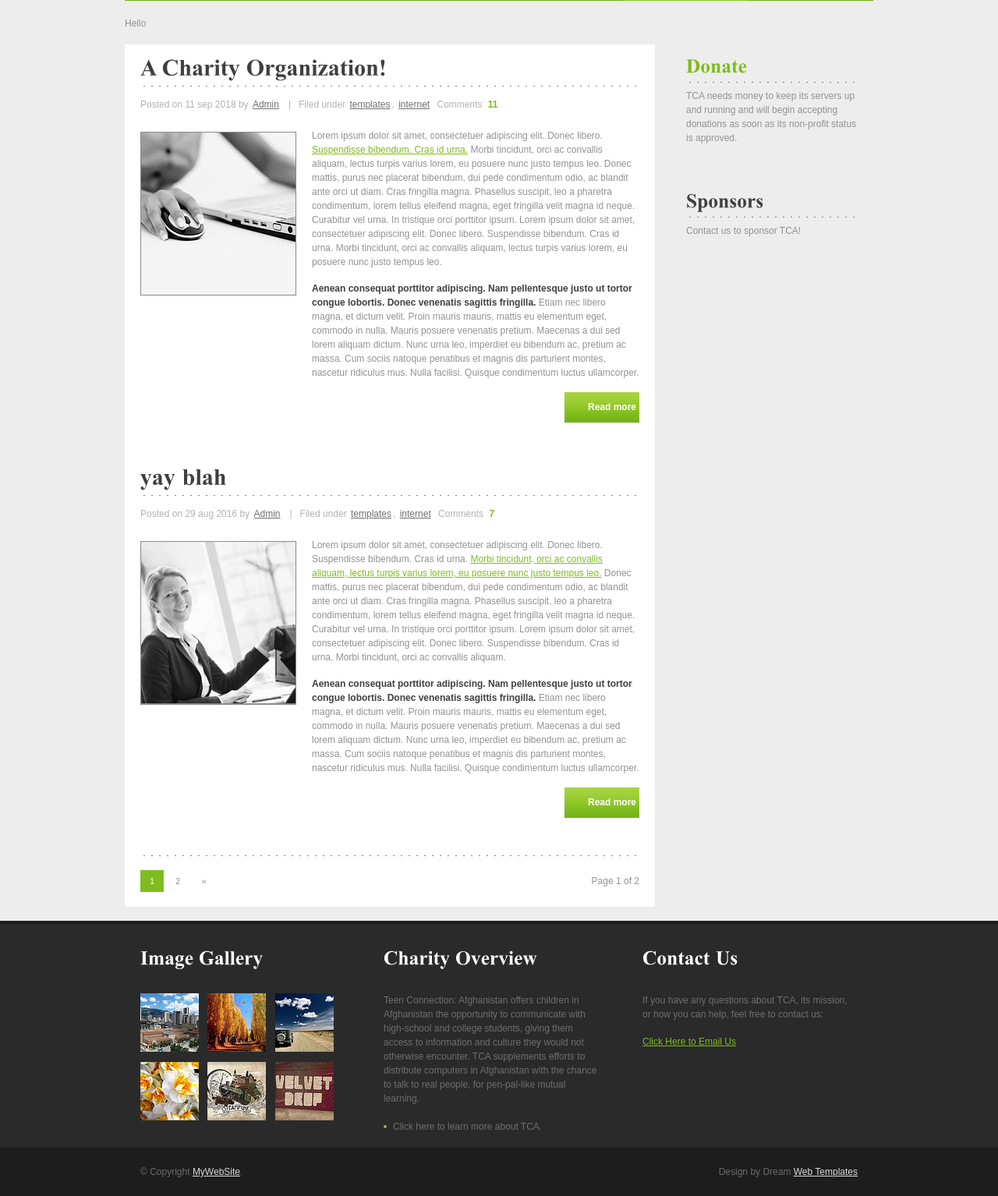
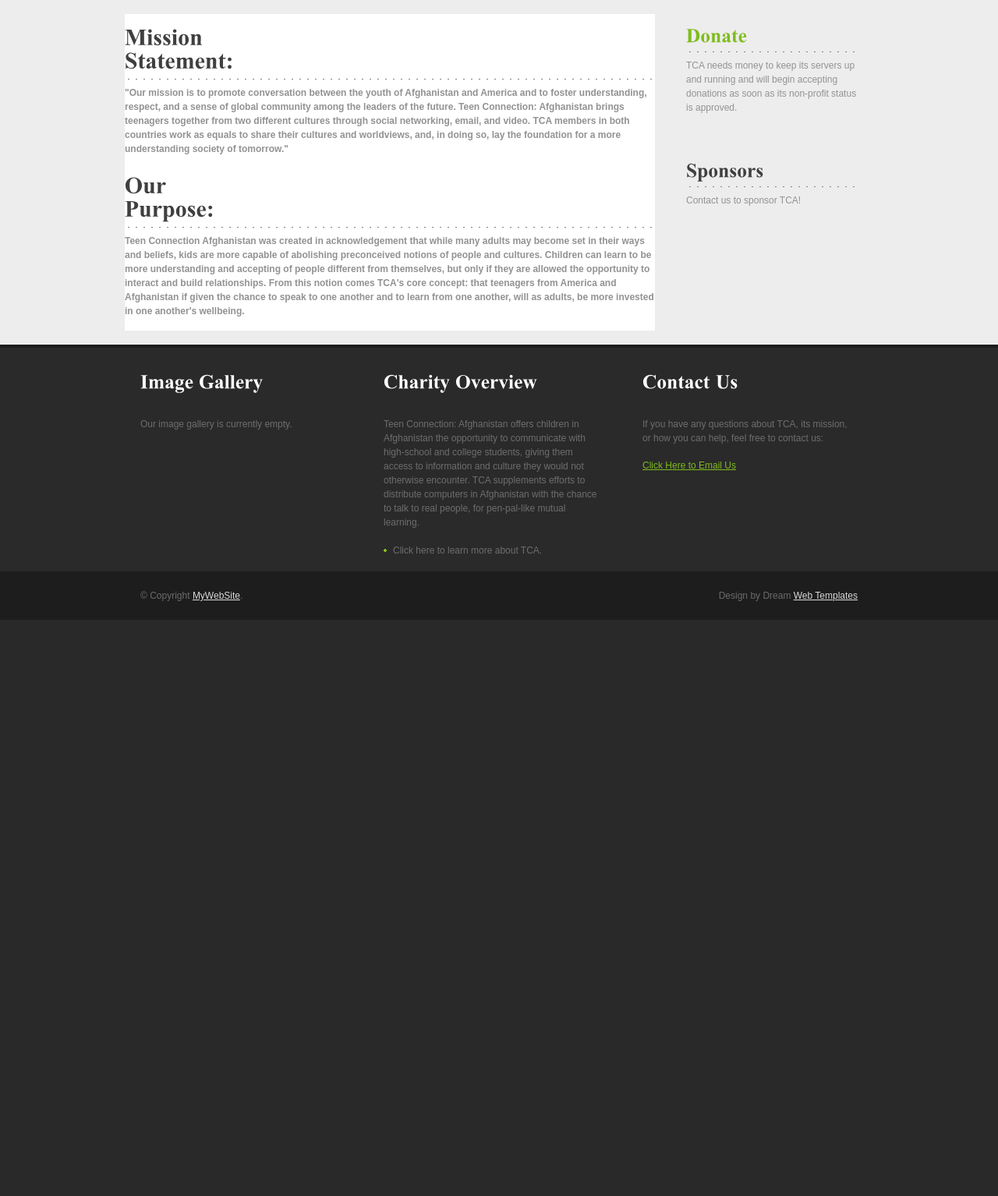
Before and after one commit to vinaymayar/TCA-Website, a PHP site: page /files/about.php in a window 1280 px wide. Shown: the part 210-1744 px from the top of the page at 78% size. After the commit the page ends 981 px from the top, so only its background shows below. Run offline with PHP 8.4, Linux system fonts and the light colour scheme.

Commit message:
updated about.php

```diff
--- a/files/about.php
+++ b/files/about.php
@@ -1,5 +1,9 @@
 <!DOCTYPE html PUBLIC "-//W3C//DTD XHTML 1.0 Transitional//EN" "http://www.w3.org/TR/xhtml1/DTD/xhtml1-transitional.dtd">
-<html xmlns="http://www.w3.org/1999/xhtml"><!-- InstanceBegin template="/Templates/layout.dwt" codeOutsideHTMLIsLocked="false" -->
+<?php
+session_start();
+$_SESSION['url'] = $_SERVER['REQUEST_URI'];
+?>
+<html xmlns="http://www.w3.org/1999/xhtml"><!-- InstanceBegin template="/Templates/layout.dwt.php" codeOutsideHTMLIsLocked="false" -->
 <head>
 <title>Teen Connection: Afghanistan</title>
 <meta http-equiv="Content-Type" content="text/html; charset=utf-8" />
@@ -18,7 +22,11 @@
 <div class="main">
   <div class="header">
     <div class="header_resize">
-      <div class="searchform">
+    <?php
+	if(!isset($_COOKIE['ID_my_site']))
+	{
+		?>
+<div class="searchform">
           <form style="margin: 30px 20px 8px 0px" name="login" method="post" action="login.php">
   <table border="0" cellpadding="0" cellspacing="0" align="center">
     <tr>
@@ -41,10 +49,28 @@
 </form>
 <p style="margin-bottom:0"><a href="join.php">Create an Account</a></p>
       </div>
+      <?php
+	}
+	if(isset($_COOKIE['ID_my_site']))
+	{
+     ?>
+      <div class="searchformloggedin">
+      <table float="right" border="0" align="center" cellpadding="0" cellspacing="0"  style="margin: 30px 5px 8px 0px">
+    <tr>
+      <td colspan="2" align="center"><h2 class="star">Welcome, <?php echo $_COOKIE['ID_my_site'] ?>.</h2></td>
+      </tr>
+     <tr>
+     <td width="75" align="center"><a href="members.php">Your Account</a></td>
+     <td width="75" align="center"><a href="logoff.php">Sign Out</a></td>
+     </tr>
+     </table>
+
+      </div>
+      <?php } ?>
       <div class="logo">
         <h1>
-        	<p><a href="./">This is not Latin. It is </a><a href="http://en.wikipedia.org/wiki/Lorem_ipsum" title="Lorem Ipsum - Wikipedia" target="_new"><span class="hyperlink">Lorem Ipsum.</span></a></p>
-        	<h2 style="color:#F00"><i>Real TCA stuff coming soon.</i></h2>
+        	<p>Teen Connection: Afghanistan</p>
+        	<!--<h2><i>Website still under construction</i></h2>-->
         </h1>
       </div>
       <div class="clr"></div>
@@ -61,7 +87,7 @@
                 }
                 else
                 {
-					echo("<li><a href='join.php'><span>Join TCA</span></a></li>");
+					echo("<li><a href='register.php'><span>Join TCA</span></a></li>");
 				}
 				?>
                 <li><a href="contribute.php"><span>What You Can Do</span></a></li>
@@ -75,8 +101,8 @@
       <div class="clr">;</div>
 	  <div class="topbar">
       <!-- InstanceBeginEditable name="topbar" -->
-      <div class="slider"> Hello
-      	<div class="clr"></div>
+      <div class="slider">
+        <div class="clr"></div>
       	</div>
       <!-- InstanceEndEditable -->
 	  </div>
@@ -86,31 +112,15 @@
   <div class="content">
     <div class="content_resize"><!-- InstanceBeginEditable name="mainbar" -->
     	<div class="mainbar">
-    		<div class="article">
-    			<h2><span>A Charity</span> Organization!</h2>
-    			<p class="infopost">Posted <span class="date">on 11 sep 2018</span> by <a href="#">Admin</a> &nbsp;&nbsp;|&nbsp;&nbsp; Filed under <a href="#">templates</a>, <a href="#">internet</a> <a href="#" class="com">Comments <span>11</span></a></p>
+
+    			<h2><span>Mission</span><br /> Statement:</h2>
     			<div class="clr"></div>
-    			<div class="img"><img src="images/img1.jpg" width="198" height="208" alt="" class="fl" /></div>
-    			<div class="post_content">
-    				<p>Lorem ipsum dolor sit amet, consectetuer adipiscing elit. Donec libero. <a href="#">Suspendisse bibendum. Cras id urna.</a> Morbi tincidunt, orci ac convallis aliquam, lectus turpis varius lorem, eu posuere nunc justo tempus leo. Donec mattis, purus nec placerat bibendum, dui pede condimentum odio, ac blandit ante orci ut diam. Cras fringilla magna. Phasellus suscipit, leo a pharetra condimentum, lorem tellus eleifend magna, eget fringilla velit magna id neque. Curabitur vel urna. In tristique orci porttitor ipsum. Lorem ipsum dolor sit amet, consectetuer adipiscing elit. Donec libero. Suspendisse bibendum. Cras id urna. Morbi tincidunt, orci ac convallis aliquam, lectus turpis varius lorem, eu posuere nunc justo tempus leo.</p>
-    				<p><strong>Aenean consequat porttitor adipiscing. Nam pellentesque justo ut tortor congue lobortis. Donec venenatis sagittis fringilla.</strong> Etiam nec libero magna, et dictum velit. Proin mauris mauris, mattis eu elementum eget, commodo in nulla. Mauris posuere venenatis pretium. Maecenas a dui sed lorem aliquam dictum. Nunc urna leo, imperdiet eu bibendum ac, pretium ac massa. Cum sociis natoque penatibus et magnis dis parturient montes, nascetur ridiculus mus. Nulla facilisi. Quisque condimentum luctus ullamcorper.</p>
-    				<p class="spec"><a href="#" class="rm">Read more</a></p>
-    				</div>
+    				<p><strong>"Our mission is to promote conversation between the youth of Afghanistan and America and to foster understanding, respect, and a sense of global community among the leaders of the future. Teen Connection: Afghanistan brings teenagers together from two different cultures through social networking, email, and video. TCA members in both countries work as equals to share their cultures and worldviews, and, in doing so, lay the foundation for a more understanding society of tomorrow."</strong></p>
     			<div class="clr"></div>
-    			</div>
-    		<div class="article">
-    			<h2><span>yay</span> blah</h2>
-    			<p class="infopost">Posted <span class="date">on 29 aug 2016</span> by <a href="#">Admin</a> &nbsp;&nbsp;|&nbsp;&nbsp; Filed under <a href="#">templates</a>, <a href="#">internet</a> <a href="#" class="com">Comments <span>7</span></a></p>
+    			<h2><span>Our</span> <br />Purpose:</h2>
     			<div class="clr"></div>
-    			<div class="img"><img src="images/img2.jpg" width="198" height="208" alt="" class="fl" /></div>
-    			<div class="post_content">
-    				<p>Lorem ipsum dolor sit amet, consectetuer adipiscing elit. Donec libero. Suspendisse bibendum. Cras id urna. <a href="#">Morbi tincidunt, orci ac convallis aliquam, lectus turpis varius lorem, eu posuere nunc justo tempus leo.</a> Donec mattis, purus nec placerat bibendum, dui pede condimentum odio, ac blandit ante orci ut diam. Cras fringilla magna. Phasellus suscipit, leo a pharetra condimentum, lorem tellus eleifend magna, eget fringilla velit magna id neque. Curabitur vel urna. In tristique orci porttitor ipsum. Lorem ipsum dolor sit amet, consectetuer adipiscing elit. Donec libero. Suspendisse bibendum. Cras id urna. Morbi tincidunt, orci ac convallis aliquam.</p>
-    				<p><strong>Aenean consequat porttitor adipiscing. Nam pellentesque justo ut tortor congue lobortis. Donec venenatis sagittis fringilla.</strong> Etiam nec libero magna, et dictum velit. Proin mauris mauris, mattis eu elementum eget, commodo in nulla. Mauris posuere venenatis pretium. Maecenas a dui sed lorem aliquam dictum. Nunc urna leo, imperdiet eu bibendum ac, pretium ac massa. Cum sociis natoque penatibus et magnis dis parturient montes, nascetur ridiculus mus. Nulla facilisi. Quisque condimentum luctus ullamcorper.</p>
-    				<p class="spec"><a href="#" class="rm">Read more</a></p>
-    				</div>
+    			<p><strong>Teen Connection Afghanistan was created in acknowledgement that while many adults may become set in their ways and beliefs, kids are more capable of abolishing preconceived notions of people and cultures.  Children can learn to be more understanding and accepting of people different from themselves, but only if they are allowed the opportunity to interact and build relationships.  From this notion comes TCA's core concept: that teenagers from America and Afghanistan if given the chance to speak to one another and to learn from one another, will as adults, be more invested in one another's wellbeing.</strong></p>
     			<div class="clr"></div>
-    			</div>
-    		<p class="pages"><small>Page 1 of 2</small> <span>1</span> <a href="#">2</a> <a href="#">&raquo;</a></p>
     		</div>
     <!-- InstanceEndEditable -->
     	<div class="sidebar">
@@ -149,7 +159,11 @@
     <div class="fbg_resize">
       <div class="col c1">
         <h2><span>Image</span> Gallery</h2>
-        <a href="#"><img src="images/gal1.jpg" width="75" height="75" alt="" class="gal" /></a> <a href="#"><img src="images/gal2.jpg" width="75" height="75" alt="" class="gal" /></a> <a href="#"><img src="images/gal3.jpg" width="75" height="75" alt="" class="gal" /></a> <a href="#"><img src="images/gal4.jpg" width="75" height="75" alt="" class="gal" /></a> <a href="#"><img src="images/gal5.jpg" width="75" height="75" alt="" class="gal" /></a> <a href="#"><img src="images/gal6.jpg" width="75" height="75" alt="" class="gal" /></a> </div>
+        <p>Our image gallery is currently empty.</p>
+        <!--
+        <a href="#"><img src="../images/gal1.jpg" width="75" height="75" alt="" class="gal" /></a> <a href="#"><img src="../images/gal2.jpg" width="75" height="75" alt="" class="gal" /></a> <a href="#"><img src="../images/gal3.jpg" width="75" height="75" alt="" class="gal" /></a> <a href="#"><img src="../images/gal4.jpg" width="75" height="75" alt="" class="gal" /></a> <a href="#"><img src="../images/gal5.jpg" width="75" height="75" alt="" class="gal" /></a> <a href="#"><img src="../images/gal6.jpg" width="75" height="75" alt="" class="gal" /></a>
+        -->
+        </div>
       <div class="col c2">
         <h2><span>Charity</span> Overview</h2>
         <p>Teen Connection: Afghanistan offers children in Afghanistan the opportunity to communicate with high-school and college students, giving them access to information and culture they would not otherwise encounter.  TCA supplements efforts to distribute computers in Afghanistan with the chance to talk to real people, for pen-pal-like mutual learning.</p>
```
